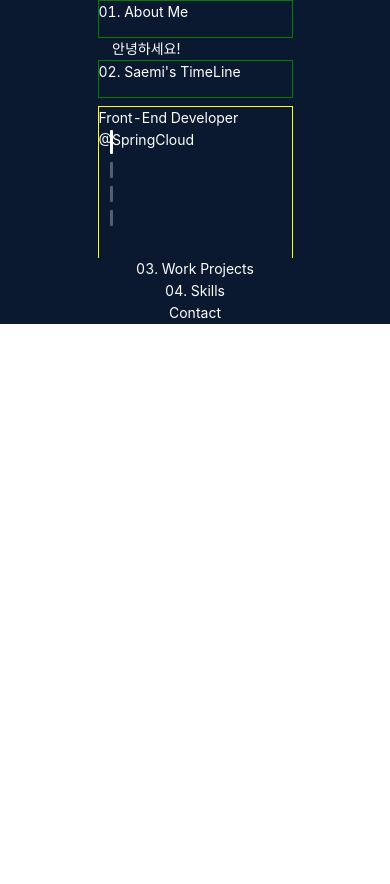
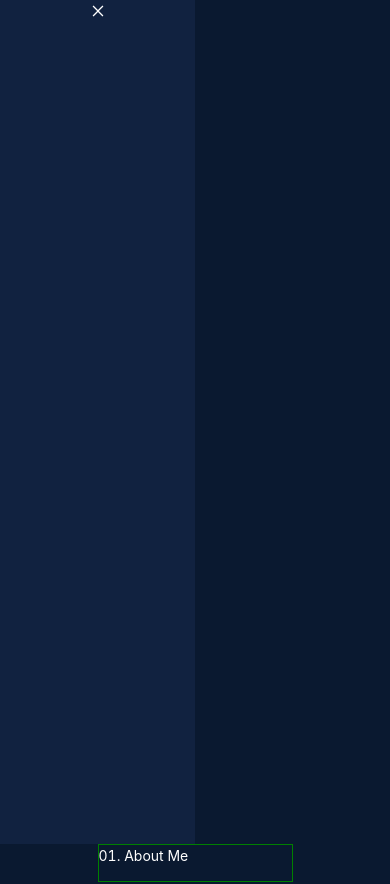
Before and after one commit to Saemi-H/new_profile_early_2022, a React (Create React App) app: page / in a window 390 px wide. Shown: the top 884 px of the page. Before the commit the page ends 844 px from the top, so only its background shows below. Built offline with nearby package versions, Linux system fonts and the light colour scheme.

Commit message:
add: Adding responsive AppBar

```diff
--- a/package.json
+++ b/package.json
@@ -3,6 +3,7 @@
   "version": "0.1.0",
   "private": true,
   "dependencies": {
+    "@ant-design/icons": "^4.7.0",
     "@testing-library/jest-dom": "^5.16.4",
     "@testing-library/react": "^13.1.1",
     "@testing-library/user-event": "^13.5.0",
--- a/src/App.js
+++ b/src/App.js
@@ -6,10 +6,14 @@ import IntroIndex from './Intro/IntroIndex';
 import ProjectsIndex from './Projects/ProjectsIndex';
 import Skills from './Skills/Skills';
 import WorkIndex from './Work/WorkIndex';
+import AppBar from './AppBar/AppBar';
+import ResponsiveAppBar from './AppBar/ResponsiveAppBar';
 
 function App() {
   return (
     <div className="App">
+      {/* <AppBar /> */}
+      <ResponsiveAppBar />
       <div className='content'>
         <IntroIndex />
         <WorkIndex />
--- /dev/null
+++ b/src/AppBar/AppBar.js
@@ -0,0 +1,73 @@
+import React from 'react'
+import styled from "styled-components";
+
+const StyledAppBarContainer = styled.div`
+    display: flex;
+    justify-content: space-between;
+    width: 100%;
+    height: 100px;
+    border: 1px solid red;
+    padding: 0 50px;
+    box-sizing: border-box;
+    line-height: 100px;
+    .right{
+        width: 50%;
+    }
+    .app-menu-list{
+        display: flex;
+        justify-content: space-between;
+        align-items: center;
+        text-decoration: none;
+        list-style: none;
+    }
+`;
+
+const StyledButton = styled.button`
+    background-color: transparent;
+    height: 40px;
+    line-height: 40px;
+    border: 1px solid #fff;
+    padding: 0 15px;
+    border-radius: 4px;
+`;
+
+const ResumeButton = () => {
+    return(
+        <div>
+            <StyledButton>
+                Resume
+            </StyledButton>
+        </div>
+    )
+}
+
+const AppBar = () => {
+  return (
+    <StyledAppBarContainer>
+        <div className='left'>
+            <h1>Logo</h1>
+        </div>
+        <div className='right'>
+            <ul className='app-menu-list'>
+                <li>
+                    01. About
+                </li>
+                <li>
+                    02. Experience
+                </li>
+                <li>
+                    03. Work
+                </li>
+                <li>
+                    04. Skills
+                </li>
+                <li>
+                   <ResumeButton />
+                </li>
+            </ul>
+        </div>
+    </StyledAppBarContainer>
+  )
+}
+
+export default AppBar
--- /dev/null
+++ b/src/AppBar/ResponsiveAppBar.js
@@ -0,0 +1,28 @@
+import React from 'react'
+import styled from "styled-components";
+
+import {CloseOutlined} from "@ant-design/icons"
+
+const StyledAppBarContainer = styled.div`
+    height: 100vh;
+    width: 50vw;
+    background-color: #112240;
+`;
+
+const CloseButton = () =>{
+    return(
+        <div>
+            <CloseOutlined style={{color: "#fff"}} />
+        </div>
+    )
+}
+
+const ResponsiveAppBar = () => {
+  return (
+    <StyledAppBarContainer>
+        <CloseButton />
+    </StyledAppBarContainer>
+  )
+}
+
+export default ResponsiveAppBar
```
Also changed, not shown: 1 other file (tests, documents, lock files or other folders).
